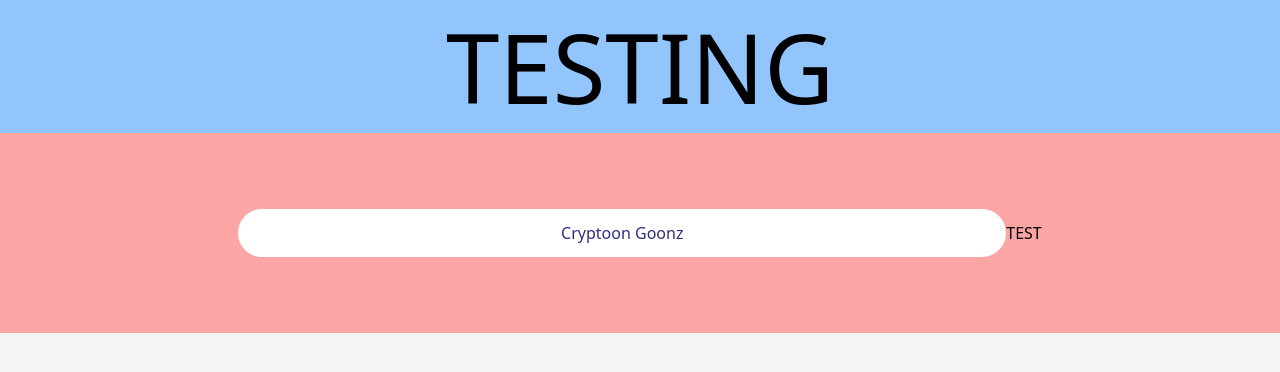
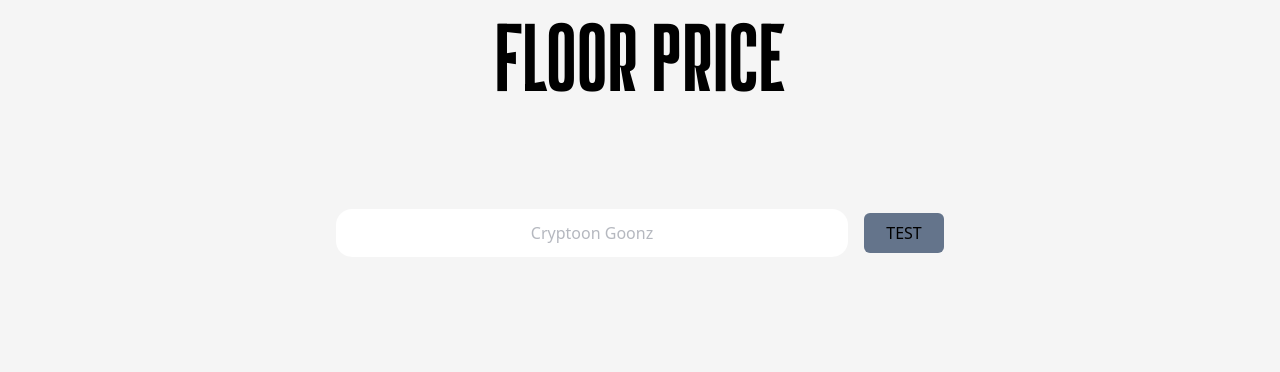
Before and after one commit to afbelardi/floor-price-frontend, a Next.js app: page / in a window 1280 px wide. Shown: the top 372 px of the page. Built offline with nearby package versions, Linux system fonts and the light colour scheme.

Commit message:
component file added for collection that gets searched

```diff
--- /dev/null
+++ b/src/components/CurrentCard.js
@@ -0,0 +1,9 @@
+import { useState } from "react"
+
+export default function CurrentCard (props) {
+    return(
+        <>
+        </>
+
+    )
+}
--- a/src/components/Header.js
+++ b/src/components/Header.js
@@ -2,8 +2,8 @@
 
 export default function Header() {
     return(
-        <div className="bg-blue-300 h-1/6 flex items-center justify-center min-w-300">
-            <h1 className="text-8xl">TESTING</h1>
+        <div className="h-1/6 flex items-center justify-center min-w-300">
+            <h1 className="text-8xl font-damn">FLOOR PRICE</h1>
         </div>
     )
 }
--- a/src/components/SearchBar.js
+++ b/src/components/SearchBar.js
@@ -1,17 +1,14 @@
-import { useRef } from "react";
 import axios from "axios";
 
 export default function SearchBar(props) {
 
-
-
     const handleSubmit = async (e) => {
-        const requestBody = {
-            searchTerm: props.searchRef.current.value
-        }
         e.preventDefault();
         try {
-          const response = await axios.post('http://localhost:8000/search', requestBody);
+          const response = await axios.post('http://localhost:8000/search', {
+                searchTerm: props.searchRef.current.value
+            }
+          );
           console.log(response.data)
         } catch (error) {
             console.error(error)
@@ -20,9 +17,9 @@
     }
     return (
         <>
-            <div className="h-1/4 bg-red-300 flex justify-center items-center">
-                <input className="w-3/5 text-center placeholder-indigo-900  rounded-3xl h-12" placeholder="Cryptoon Goonz" type="text" ref={props.searchRef}></input>
-                <button onClick={handleSubmit}>TEST</button>
+            <div className="h-1/4 flex justify-center items-center">
+                <input className="w-2/5 text-center placeholder-gray-500 placeholder-opacity-50 rounded-2xl h-12" placeholder="Cryptoon Goonz" type="text" ref={props.searchRef}></input>
+                <button className="ml-4 w-20 h-10 rounded-md bg-slate-500" onClick={handleSubmit}>TEST</button>
             </div>
         </>
     )
--- a/src/pages/index.js
+++ b/src/pages/index.js
@@ -3,10 +3,13 @@
 import { useRef, useState } from 'react';
 import Head from 'next/head'
 import styles from '../styles/Home.module.css'
+import CurrentCard from '../components/CurrentCard';
 
 export default function Home() {
 
   const searchRef = useRef(null);
+  const [searchedCollection, setSearchedCollection] = useState({});
+  const [wasSearched, setWasSearched] = useState(false)
 
   return (
     <>
@@ -20,6 +23,15 @@
       <SearchBar
       searchRef={searchRef}
       />
+      {
+        wasSearched ?
+        <CurrentCard
+        searchedCollection={searchedCollection}
+        setSearchedCollection={setSearchedCollection}
+        /> : ''
+      }
+
+
 
     </>
   )
--- a/src/styles/globals.css
+++ b/src/styles/globals.css
@@ -3,9 +3,9 @@
 @tailwind utilities;
 
 @font-face {
-  font-family: "SabonBold";
-  src: local("Sabon_Bold"),
-  url('/fonts/Sabon_Bold.ttf')
+  font-family: "DAMN";
+  src: local("DAMN"),
+  url('/fonts/DAMN.ttf')
   format("truetype");
 }
 
--- a/tailwind.config.js
+++ b/tailwind.config.js
@@ -7,6 +7,9 @@
     extend: {
       minWidth: {
         '390': '390px'
+      },
+      fontFamily: {
+        'damn': ['DAMN', 'sans-serif']
       }
     },
   },
```
Also changed, not shown: public/fonts/DAMN.ttf (added), src/components/Card.js (deleted), src/components/CardList.js (added).
